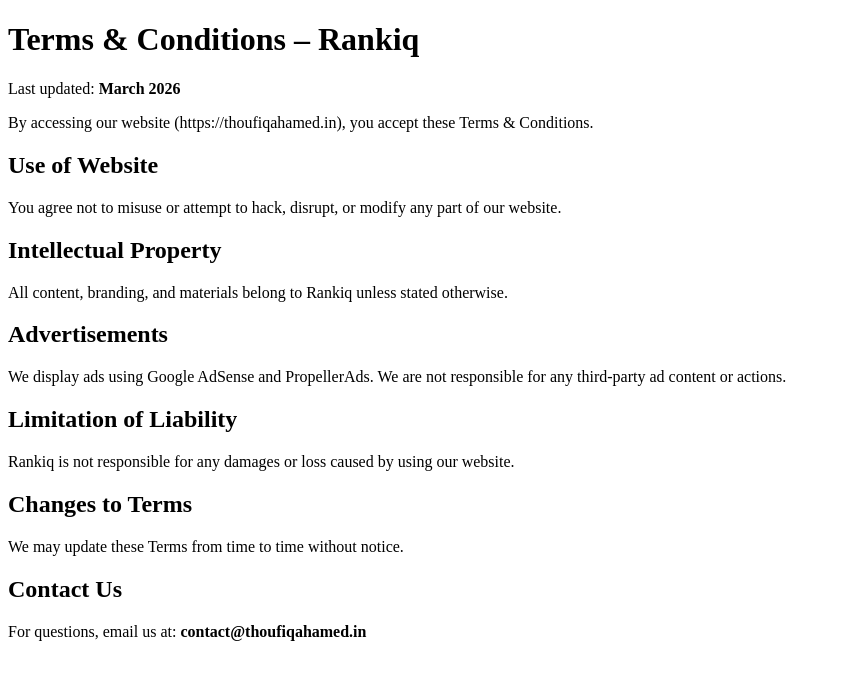
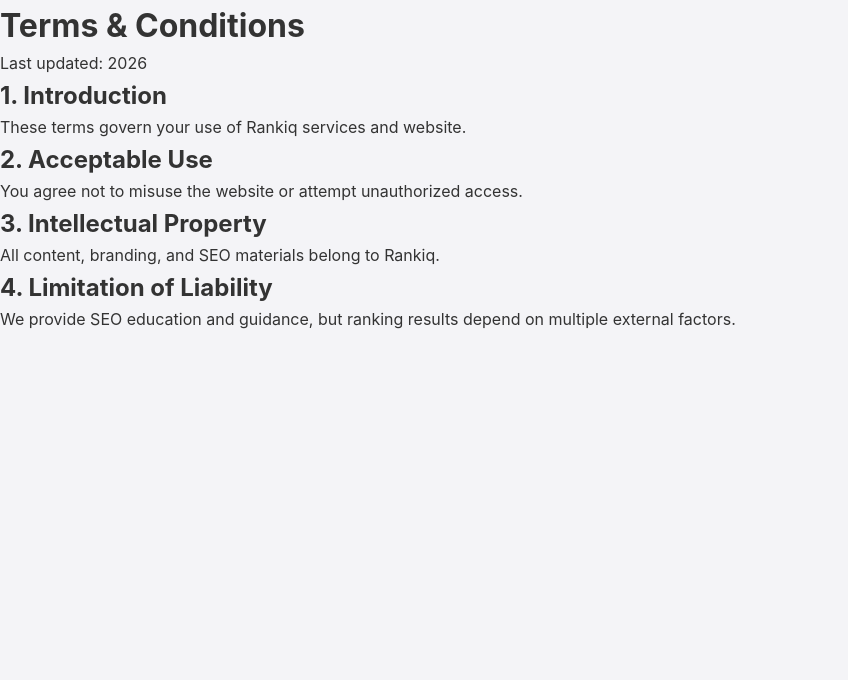
Before and after one commit to Thoufiqahamedmjk/rankiq, a plain HTML site: page terms.html in a window 1280 px wide. Shown: the whole page, without its empty margins (0-848 px from the left). Drawn offline with Linux system fonts and the light colour scheme.

Commit message:
Update terms.html

```diff
--- a/terms.html
+++ b/terms.html
@@ -1,35 +1,26 @@
 <!DOCTYPE html>
 <html lang="en">
 <head>
-<meta charset="UTF-8" />
-<meta name="viewport" content="width=device-width, initial-scale=1.0" />
-<title>Terms & Conditions – Rankiq</title>
+<meta charset="UTF-8">
+<title>Terms & Conditions – Rankiq (2026)</title>
+<link rel="stylesheet" href="style.css">
 </head>
+
 <body>
+<h1>Terms & Conditions</h1>
+<p>Last updated: 2026</p>
 
-<h1>Terms & Conditions – Rankiq</h1>
-<p>Last updated: <strong>March 2026</strong></p>
+<h2>1. Introduction</h2>
+<p>These terms govern your use of Rankiq services and website.</p>
 
-<p>By accessing our website (https://thoufiqahamed.in), you accept these Terms & Conditions.</p>
+<h2>2. Acceptable Use</h2>
+<p>You agree not to misuse the website or attempt unauthorized access.</p>
 
-<h2>Use of Website</h2>
-<p>You agree not to misuse or attempt to hack, disrupt, or modify any part of our website.</p>
+<h2>3. Intellectual Property</h2>
+<p>All content, branding, and SEO materials belong to Rankiq.</p>
 
-<h2>Intellectual Property</h2>
-<p>All content, branding, and materials belong to Rankiq unless stated otherwise.</p>
-
-<h2>Advertisements</h2>
-<p>We display ads using Google AdSense and PropellerAds.
-We are not responsible for any third-party ad content or actions.</p>
-
-<h2>Limitation of Liability</h2>
-<p>Rankiq is not responsible for any damages or loss caused by using our website.</p>
-
-<h2>Changes to Terms</h2>
-<p>We may update these Terms from time to time without notice.</p>
-
-<h2>Contact Us</h2>
-<p>For questions, email us at: <strong>contact@thoufiqahamed.in</strong></p>
+<h2>4. Limitation of Liability</h2>
+<p>We provide SEO education and guidance, but ranking results depend on multiple external factors.</p>
 
 </body>
 </html>
```
